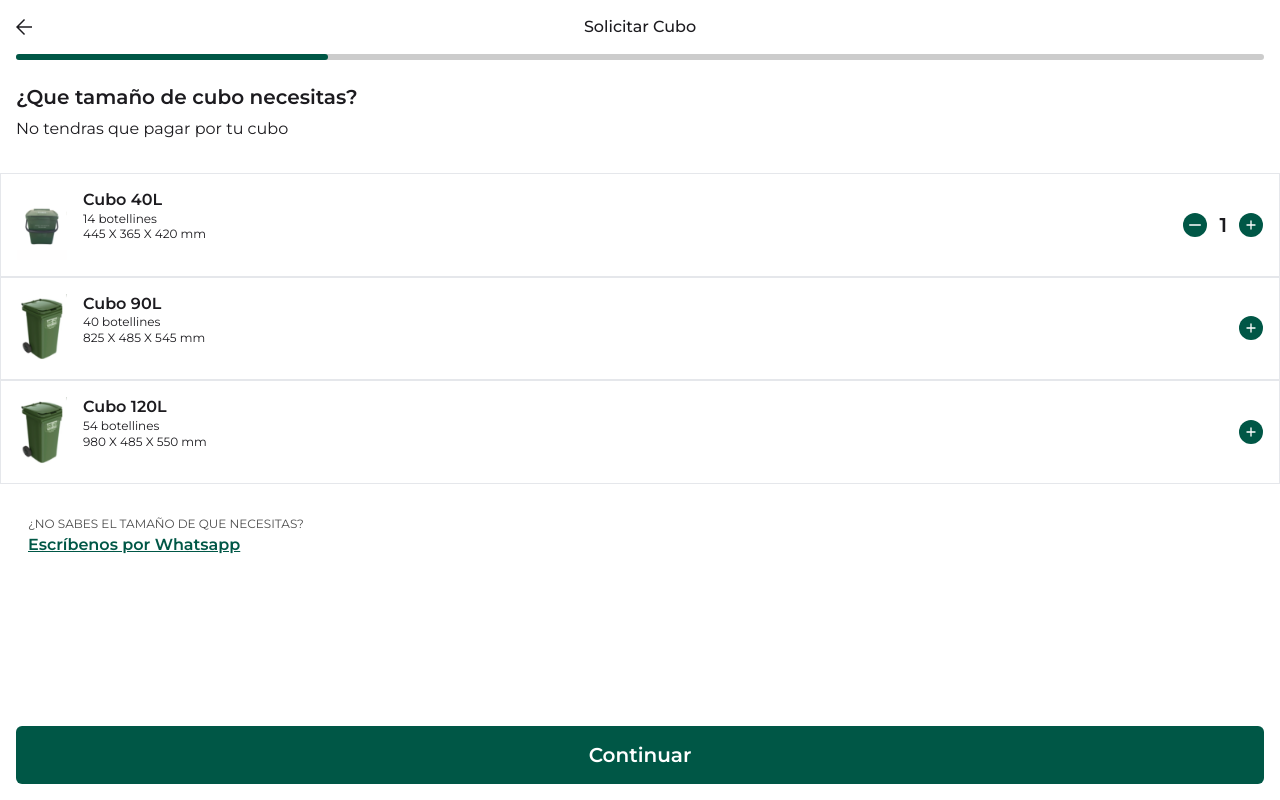
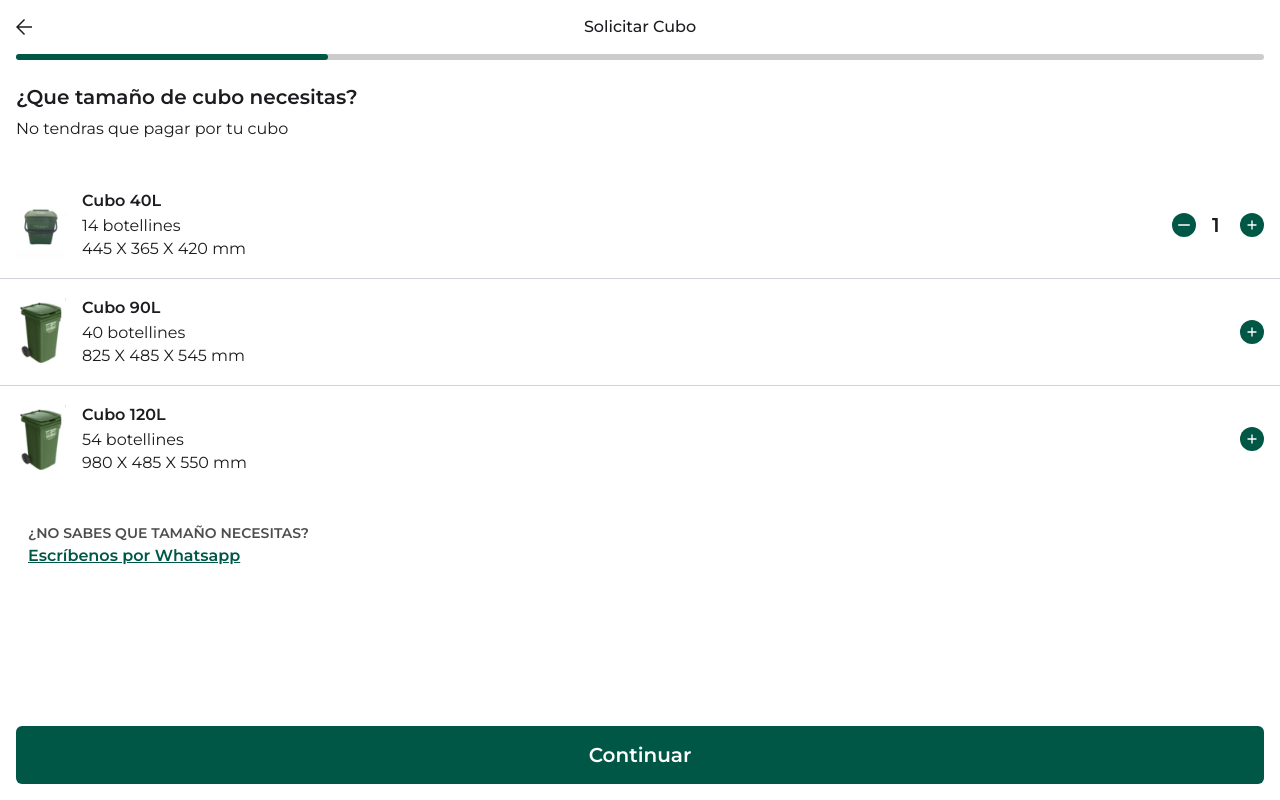
Before and after one commit to JavierVLAB/ecopunto, a Next.js app: page /solicitud in a window 1280 px wide. Both pictures are taken after a click on the button 1251 px from the left and 224 px from the top of the page. Built offline with nearby package versions, Linux system fonts and the light colour scheme.

Commit message:
update 21 ago

```diff
--- a/app/components/AddressForm.tsx
+++ b/app/components/AddressForm.tsx
@@ -350,7 +350,6 @@ const AddressForm: React.FC<MyProps> =({estado}) =>{
         <button
           type="submit"
           className="btn_primary_dark"
-
         >
           Continuar
         </button>
--- a/app/components/CuboCard.jsx
+++ b/app/components/CuboCard.jsx
@@ -3,8 +3,8 @@ import cubo_big from '@/public/cubo_big.png'
 import cubo_small from '@/public/cubo_small.png'
 import Image from 'next/image';
 
-export default function CuboCard ({ size , onCounterChange }) {
-    const [count, setCount] = useState(0);
+export default function CuboCard ({ size , onCounterChange, qty }) {
+    const [count, setCount] = useState(qty);
     const [title, setTitle] = useState('')
     const [imageSrc, setImageSrc ] = useState(cubo_big)
     const [dim, setDim ] = useState('')
@@ -12,26 +12,45 @@ export default function CuboCard ({ size , onCounterChange }) {
 
     useEffect(() => {
 
+      const storedData = JSON.parse(localStorage.getItem('session_data'));
+
+      let isPrev = false
+      let prev_count = 0
+
+      try {
+
+        if(storedData.solicitudData){
+          isPrev = true
+        }
+
+      } catch {
+
+      }
+
         if (size == 40) {
             setImageSrc(cubo_small)
             setTitle('Cubo 40L')
             setDim('445 X 365 X 420 mm')
             setCapacity('14 botellines')
+            prev_count = isPrev ? storedData.solicitudData.cubo40.quantity : 0
         } else if (size == 90) {
             setImageSrc(cubo_big)
             setTitle('Cubo 90L')
             setDim('825 X 485 X 545 mm')
             setCapacity('40 botellines')
+            prev_count = isPrev ? storedData.solicitudData.cubo90.quantity : 0
         } else if (size == 120){
             setImageSrc(cubo_big)
             setTitle('Cubo 120L')
             setDim('980 X 485 X 550 mm')
             setCapacity('54 botellines')
+            prev_count = isPrev ? storedData.solicitudData.cubo120.quantity : 0
         }
 
+        setCount(prev_count)
+        onCounterChange(prev_count)
+
     }, [])
-
-
 
   const handleIncrement = () => {
 
@@ -39,7 +58,6 @@ export default function CuboCard ({ size , onCounterChange }) {
       setCount(count + 1);
       onCounterChange(count+1);
     }
-
 
   };
 
@@ -53,7 +71,7 @@ export default function CuboCard ({ size , onCounterChange }) {
   };
 
   return (
-    <div className="flex border p-4 bg-white">
+    <div className="flex items-center ps-4 py-2 bg-white">
       <div className="flex-shrink-0">
       <Image
           src={imageSrc}
@@ -63,35 +81,43 @@ export default function CuboCard ({ size , onCounterChange }) {
         />
       </div>
       <div className="flex-grow ml-4 text-grey06">
-        <p className="font_h3">{title}</p>
-        <p className='font_body_secondary'>{capacity}</p>
-        <p className='font_body_secondary'>{dim}</p>
+        <p className="font_h3 pb-1">{title}</p>
+        <p className='font_body pb-0'>{capacity}</p>
+        <p className='font_body'>{dim}</p>
       </div>
 
-      <div className="flex flex-col items-center justify-center">
-        <div className="flex items-center justify-center">
+      <div className="flex justify-center h-[90px]">
+        <div className="flex items-center">
             { count == 0 ? <></> :
 
               <button id="decrement-btn"
                   onClick={handleDecrement}
-                    className="buttom_increment">
+                  className="px-4 h-full">
+                  <div className='buttom_increment'>
                     <svg className="w-4 h-4" fill="none" stroke="currentColor" viewBox="0 0 24 24"
                         xmlns="http://www.w3.org/2000/svg">
                         <path stroke-linecap="round" stroke-linejoin="round" stroke-width="2" d="M20 12H4"></path>
                     </svg>
+                  </div>
               </button>
+
             }
 
-            { count == 0 ? <></> : <span id="counter" className="font_h2 text-grey06 mx-3">{count}</span>}
+            { count == 0 ? <></> : <span id="counter" className="font_h2 text-grey06 w-3">{count}</span>}
+
 
               <button id="increment-btn"
                   onClick={handleIncrement}
-                className="buttom_increment">
+                  className="px-4 h-full">
+                  <div className='buttom_increment'>
                     <svg className="w-4 h-4" fill="none" stroke="currentColor" viewBox="0 0 24 24"
                         xmlns="http://www.w3.org/2000/svg">
                         <path stroke-linecap="round" stroke-linejoin="round" stroke-width="2" d="M12 6v12M6 12h12"></path>
                     </svg>
+                  </div>
               </button>
+
+
         </div>
 
       </div>
--- a/app/components/LocationFetcher.jsx
+++ b/app/components/LocationFetcher.jsx
@@ -61,7 +61,7 @@ export default function LocationFetcher({onGPS, onAddress, onMunicipio, onProvin
         </button>
 
       </div>
-      { error ? <p className='font_body_secondary text-error mb-6 px-5'>No se puede acceder a tu localización
+      { error ? <p className='font_body_secondary text-error mb-6 px-5'>Verifica los permisos de geolocalización
         </p> : <></>}
     </div>
   );
--- a/app/local/page.tsx
+++ b/app/local/page.tsx
@@ -47,7 +47,7 @@ export default function Local() {
     const storedData = JSON.parse(localStorage.getItem('session_data') || '{}');
 
     if(estado == 'solicitud'){
-      storedData.incidencia = 'Solicitud de cubos'
+      storedData.incidencia = 'Solicitar cubos'
     } else {
       storedData.incidencia = 'Contenedor lleno'
     }
--- a/app/sistema_elevacion/page.jsx
+++ b/app/sistema_elevacion/page.jsx
@@ -47,7 +47,7 @@ export default function SistemaElevacion() {
 			<PageTitle title={'Solicitar Cubo'} page={2} totalPages={6} />
 
 			<div className="px-4 mt-6 mb-8">
-				<h2 className="font_h2 text-grey06 ">¿Tu contenedor de la calle más cercana tiene una sistema de elevación para vaciar el cubo?</h2>
+				<h2 className="font_h2 text-grey06 ">¿El contenedor de la calle más cercana tiene un sistema de elevación para vaciar el cubo?</h2>
 				<Image
                     src={img_sistema_elevacion}
                     alt="contenedor"
@@ -74,7 +74,7 @@ export default function SistemaElevacion() {
 					<input id="default-radio-3" type="radio" value="contactame" name="default-radio"
 						className={`radio ${showError ? 'border-error' : 'border-grey06'}`} onChange={handleRadioChange}/>
 					<label for="default-radio-3"
-						className="radio_label">No lo sé, contactame</label>
+						className="radio_label">No lo sé, contáctame</label>
 				</div>
 
 				{showError ?
--- a/app/solicitud/page.jsx
+++ b/app/solicitud/page.jsx
@@ -13,14 +13,24 @@ export default function Solicitud() {
 	const [cubo1, setCubo1] = useState(0)
     const [cubo2, setCubo2] = useState(0)
     const [cubo3, setCubo3] = useState(0)
+	const [isError, setIsError] = useState(false)
 
 	useEffect(() => {
-		const storedData = JSON.parse(localStorage.getItem('session_data'));
-		console.log(storedData)
+		setIsError(false)
+	}, [cubo1, cubo2, cubo3]);
+
+	useEffect(() => {
+
 
 	}, []);
 
 	const handleClick = () => {
+
+		if(cubo1 + cubo2 + cubo3 == 0){
+			setIsError(true)
+			return
+		}
+
 		const storedData = JSON.parse(localStorage.getItem('session_data') || '{}');
 
 	  	let solicitud = ''
@@ -30,6 +40,9 @@ export default function Solicitud() {
 
 		let solicitudData = {cubo40:{},cubo90:{},cubo120:{}}
 
+		if(cubo1+cubo2+cubo3 > 3){
+			solicitudData.contactar=true
+		}
 
 		solicitudData.cubo40.size = 40
 		solicitudData.cubo40.quantity = cubo1
@@ -44,9 +57,14 @@ export default function Solicitud() {
 
 		localStorage.setItem('session_data', JSON.stringify(storedData));
 
-		console.log(storedData)
+		//console.log(storedData)
 
-		router.push('/sistema_elevacion')
+		if(cubo3 > 0){
+			router.push('/sistema_elevacion')
+		} else {
+			router.push('/direccion')
+		}
+
 	};
 
 
@@ -60,13 +78,18 @@ export default function Solicitud() {
 				<p className="font_body text-grey06 pe-4 mt-2">No tendras que pagar por tu cubo</p>
 			</div>
 
-			<CuboCard size = {40} onCounterChange={setCubo1}/>
-			<CuboCard size = {90} onCounterChange={setCubo2}/>
-			<CuboCard size = {120} onCounterChange={setCubo3}/>
+			<CuboCard size = {40} onCounterChange={setCubo1} qty={cubo1}/>
+			<hr className="border-t border-gray-300 m-0" />
+			<CuboCard size = {90} onCounterChange={setCubo2} qty={cubo2}/>
+			<hr className="border-t border-gray-300 m-0" />
+			<CuboCard size = {120} onCounterChange={setCubo3} qty={cubo3}/>
 
-			<div className="px-7 mt-8">
-				<p className="font_body_secondary text-grey05 mt-1 uppercase">
-					¿No sabes el tamaño de que necesitas?</p>
+			{ isError ? <p className='font_body_secondary text-error px-5 pt-2'>Escoge al menos un cubo
+				</p> : <></>}
+
+			<div className={`px-7 ${isError ? "mt-2" : "mt-8"}`}>
+				<p className="font_caption text-grey05 mt-1 uppercase">
+					¿No sabes que tamaño necesitas?</p>
 				<Link href="/contenedor" className="link_whatsapp">Escríbenos por Whatsapp</Link>
 
 			</div>
--- a/app/summary/page.jsx
+++ b/app/summary/page.jsx
@@ -65,7 +65,7 @@ export default function Summary() {
   return (
 		<main className="h-screen bg-white">
 
-			<PageTitle title="Resumen" page={6} totalPages={6} />
+			<PageTitle title={incidencia} page={6} totalPages={6} />
 
 			<div className="px-4 mt-6">
 				<h2 className="font_h2 text-grey06 ">Confirme sus datos antes de enviar</h2>
--- a/app/ui/globals.css
+++ b/app/ui/globals.css
@@ -82,7 +82,7 @@
 .font_medium {
   font-family: "Montserrat";
   font-size: 16px;
-  line-height: 22.4px;
+  line-height: 22px;
   letter-spacing: 0em;
   font-weight: 500;
 }
```
Also changed, not shown: app/confirmacion/page.tsx (+18 -10 lines). Lines whose indentation alone changed are shown as unchanged.
